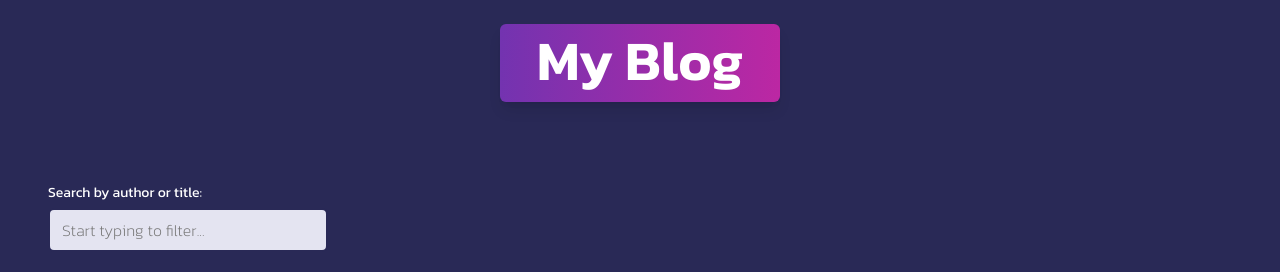
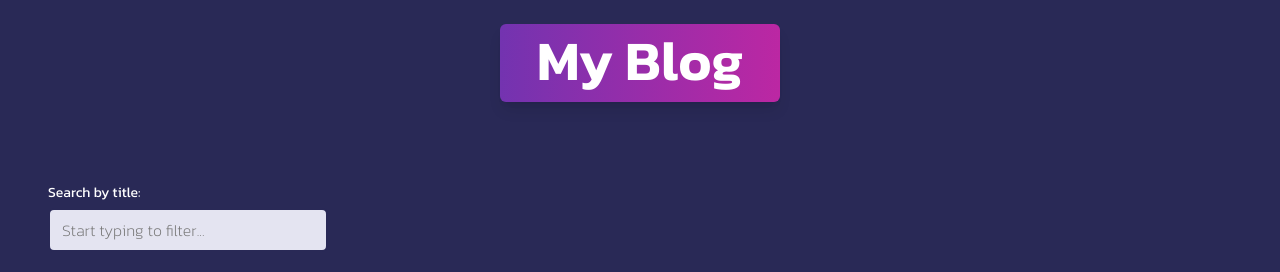
Before and after one commit to christina-giannouli/ng-search, an Angular app: page / in a window 1280 px wide. Shown: the top 272 px of the page. Built offline with nearby package versions, Linux system fonts and the light colour scheme.

Commit message:
change search input label text

```diff
--- a/src/app/type-ahead/type-ahead.component.html
+++ b/src/app/type-ahead/type-ahead.component.html
@@ -1,5 +1,5 @@
 <form>
-  <label> Search by author or title: </label>
+  <label> Search by title: </label>
   <input
     #searchQuery
     type="text"
```
